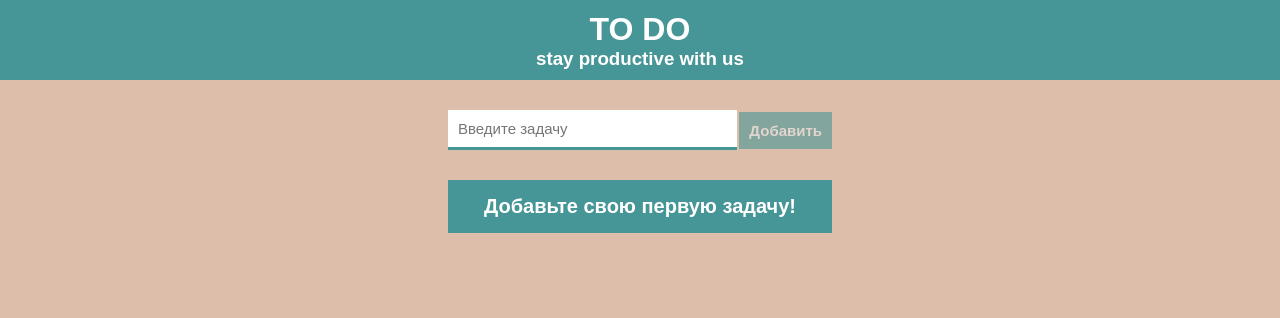
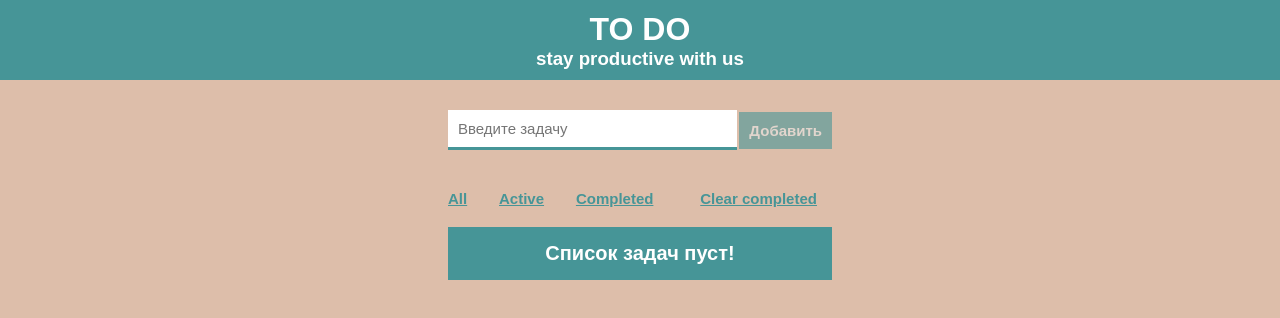
Before and after one commit to smiirno/Todo, a React (Create React App) app in the folder todo/: page / in a window 1280 px wide. Shown: the top 318 px of the page. Built offline with nearby package versions, Linux system fonts and the light colour scheme.

Commit message:
add filters

```diff
--- a/todo/package.json
+++ b/todo/package.json
@@ -3,10 +3,7 @@
   "version": "0.1.0",
   "private": true,
   "dependencies": {
-    "@emotion/react": "^11.10.5",
-    "@emotion/styled": "^11.10.5",
     "@mui/icons-material": "^5.10.9",
-    "@mui/material": "^5.10.11",
     "@reduxjs/toolkit": "^1.8.6",
     "@testing-library/jest-dom": "^5.16.5",
     "@testing-library/react": "^13.4.0",
@@ -18,6 +15,7 @@
     "react": "^18.2.0",
     "react-dom": "^18.2.0",
     "react-redux": "^8.0.4",
+    "react-router-dom": "^6.4.2",
     "react-scripts": "5.0.1",
     "typescript": "^4.8.4",
     "web-vitals": "^2.1.4"
--- a/todo/src/App.tsx
+++ b/todo/src/App.tsx
@@ -3,14 +3,23 @@ import Navbar from "./components/navbar";
 import TodoForm from "./components/todo_form";
 import TodoList from "./components/todo_list";
 import './App.css';
+import { BrowserRouter, Routes, Route} from "react-router-dom";
+import Filters from "./components/filters";
 
 
 function App() {
   return (
       <div>
-        <Navbar/>
-        <TodoForm/>
-        <TodoList/>
+          <BrowserRouter>
+              <Navbar/>
+              <TodoForm/>
+              <Filters/>
+              <Routes>
+                  <Route path={'/'} element={<TodoList type={'all'}/>}/>
+                  <Route path={'/active'} element={<TodoList type={'active'}/>}/>
+                  <Route path={'/completed'} element={<TodoList type={'completed'}/>}/>
+              </Routes>
+          </BrowserRouter>
       </div>
   );
 }
--- /dev/null
+++ b/todo/src/components/filters.css
@@ -0,0 +1,26 @@
+.filters {
+    display: flex;
+    align-items: center;
+    justify-content: space-between;
+    margin-bottom: 10px;
+}
+
+.filter {
+    color: #469597;
+    font-size: 15px;
+    font-weight: bolder;
+    text-decoration: underline;
+    text-decoration-color: #469597;
+}
+
+.filters button {
+    background: none;
+    padding: 10px 15px;
+    border: none;
+    cursor: pointer;
+}
+
+.filters button:hover {
+    padding: 9px 14px;
+    border: 1px solid #469597;
+}
--- /dev/null
+++ b/todo/src/components/filters.tsx
@@ -0,0 +1,25 @@
+import React from 'react';
+import './filters.css'
+import {Link} from "react-router-dom";
+import {useAppDispatch} from "../store/redux";
+import {removeCompletedTodos} from "../store/todos_slice";
+
+const Filters = () => {
+
+    const dispatch = useAppDispatch()
+
+    const clickHandler = () => {
+        dispatch(removeCompletedTodos())
+    }
+
+    return (
+        <div className={'container filters'}>
+            <Link to={''} className={'filter'}>All</Link>
+            <Link to={'/active'} className={'filter'}>Active</Link>
+            <Link to={'/completed'} className={'filter'}>Completed</Link>
+            <button className={'filter'} onClick={clickHandler}>Clear completed</button>
+        </div>
+    );
+};
+
+export default Filters;
--- a/todo/src/components/todo_item.tsx
+++ b/todo/src/components/todo_item.tsx
@@ -1,4 +1,4 @@
-import React from 'react';
+import React, {useState} from 'react';
 import {ITodo} from "../interfaces/interfaces";
 import './todo_item.css'
 import {useAppDispatch} from "../store/redux";
@@ -15,7 +15,6 @@ const TodoItem = (props: TodoItemProps) => {
     const dispatch = useAppDispatch()
 
     const checkboxHandler = () => {
-
         dispatch(doneTodo(props.todo))
     }
 
@@ -26,7 +25,7 @@ const TodoItem = (props: TodoItemProps) => {
     return (
         <div className={'todo_item'}>
             <div className={'title'}>
-                <input type={'checkbox'} onClick={checkboxHandler}/>
+                <input type={'checkbox'} onClick={checkboxHandler} defaultChecked={props.todo.isDone}/>
                 <h3 className={props.todo.isDone ? 'done_todo' : ''}>{props.todo.title}</h3>
             </div>
             <CloseOutlinedIcon onClick={removeBtnHandler} className={'close_btn'}/>
--- a/todo/src/components/todo_list.tsx
+++ b/todo/src/components/todo_list.tsx
@@ -2,20 +2,44 @@ import React from 'react';
 import './todo_list.css'
 import {useAppSelector} from "../store/redux";
 import TodoItem from "./todo_item";
+import {getFilteredTodos} from "../functions/getFilteredTodos";
 
+type TodoListProps = {
+    type: 'all' | 'active' | 'completed'
+}
 
-const TodoList = () => {
+const TodoList = (props: TodoListProps) => {
 
     const {todos} = useAppSelector(state => state.todosReducer)
+    // const [filteredTodos, setFilteredTodos] = useState<ITodo[]>([]);
+
+    const filteredTodos = getFilteredTodos(todos, props.type)
+
+    console.log(filteredTodos)
+
+    // useEffect(() => {
+    //     switch (props.type) {
+    //         case "all":
+    //             setFilteredTodos(todos);
+    //             break;
+    //         case "active":
+    //             setFilteredTodos(activeFilter(todos));
+    //             break;
+    //         case "completed":
+    //             setFilteredTodos(completedFilter(todos));
+    //             break;
+    //     }
+    //     console.log(filteredTodos)
+    // }, [props.type])
 
     return (
         <div className={'container'}>
-            {todos.length === 0 ?
+            {filteredTodos.length === 0 ?
                 <div className={'helper_text'}>
-                    Добавьте свою первую задачу!
+                    Список задач пуст!
                 </div>
                 :
-                todos.map((todo) => {
+                filteredTodos.map((todo) => {
                     return <TodoItem key={todo.id} todo={todo}/>
                 })
             }
--- /dev/null
+++ b/todo/src/functions/activeFilter.ts
@@ -0,0 +1,5 @@
+import {ITodo} from "../interfaces/interfaces";
+
+export function activeFilter (todos: ITodo[]) {
+    return todos.filter(todo => !todo.isDone)
+}
--- /dev/null
+++ b/todo/src/functions/completedFilter.ts
@@ -0,0 +1,5 @@
+import {ITodo} from "../interfaces/interfaces";
+
+export function completedFilter (todos: ITodo[]) {
+    return todos.filter(todo => todo.isDone)
+}
--- /dev/null
+++ b/todo/src/functions/getFilteredTodos.ts
@@ -0,0 +1,19 @@
+import {ITodo} from "../interfaces/interfaces";
+import {activeFilter} from "./activeFilter";
+import {completedFilter} from "./completedFilter";
+
+export function getFilteredTodos (todos: ITodo[], type: 'all' | 'active' | 'completed') {
+    let filteredTodos: ITodo[] = []
+    switch (type) {
+        case "all":
+            filteredTodos = todos;
+            break;
+        case "active":
+            filteredTodos = activeFilter(todos);
+            break;
+        case "completed":
+            filteredTodos = completedFilter(todos);
+            break;
+    }
+    return filteredTodos
+}
--- a/todo/src/store/todos_slice.ts
+++ b/todo/src/store/todos_slice.ts
@@ -31,9 +31,14 @@ export const todosSlice = createSlice({
         },
         removeTodo (state, action: PayloadAction<ITodo>) {
             state.todos = state.todos.filter(todo => todo.id !== action.payload.id)
+        },
+        removeCompletedTodos (state) {
+            state.todos = state.todos.filter(function (value: ITodo) {
+                return !value.isDone
+            })
         }
     }
 })
 
-export const {addTodo, doneTodo, removeTodo} = todosSlice.actions
+export const {addTodo, doneTodo, removeTodo, removeCompletedTodos} = todosSlice.actions
 export default todosSlice.reducer
```
Also changed, not shown: 1 other file (tests, documents, lock files or other folders).
